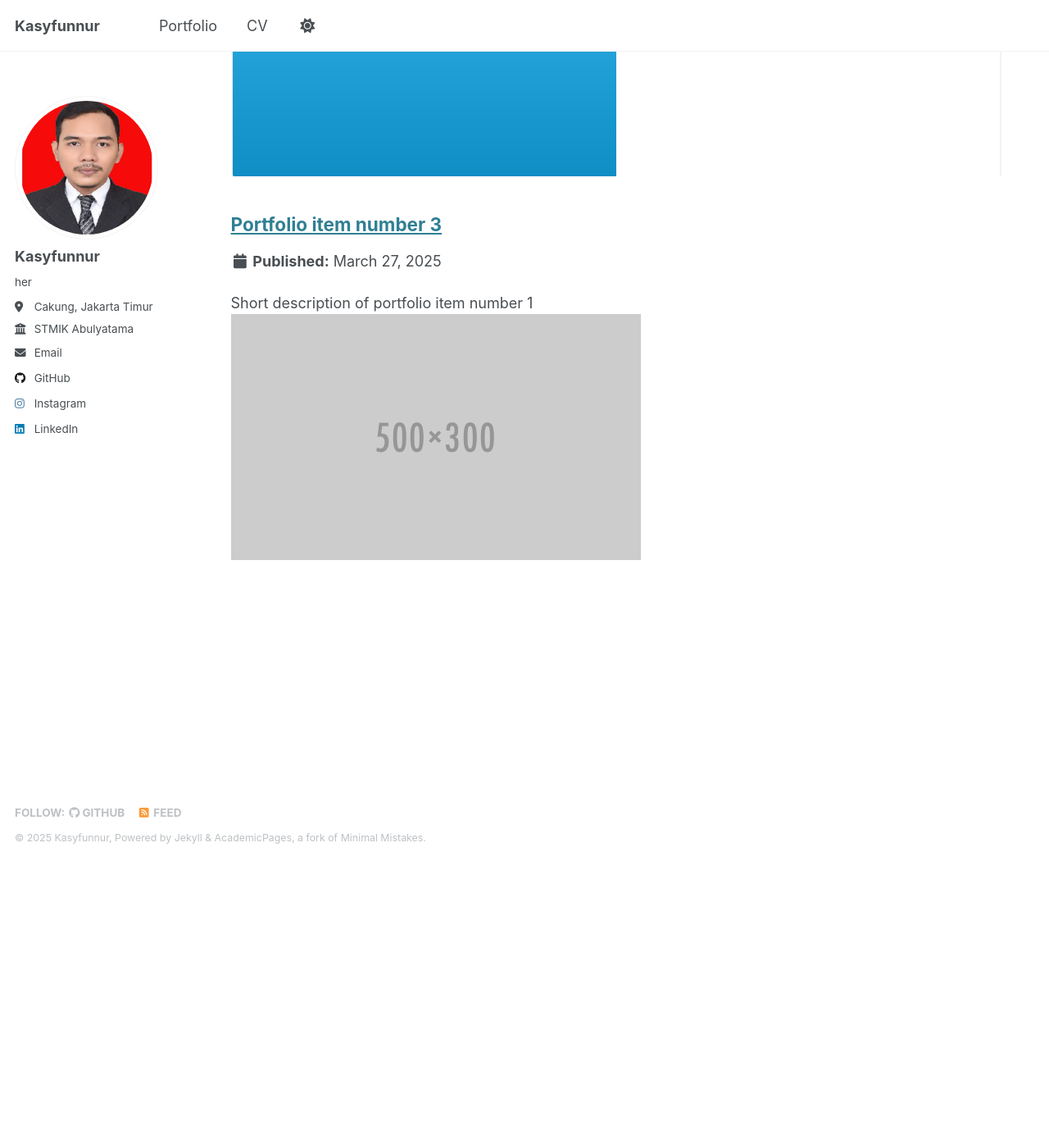
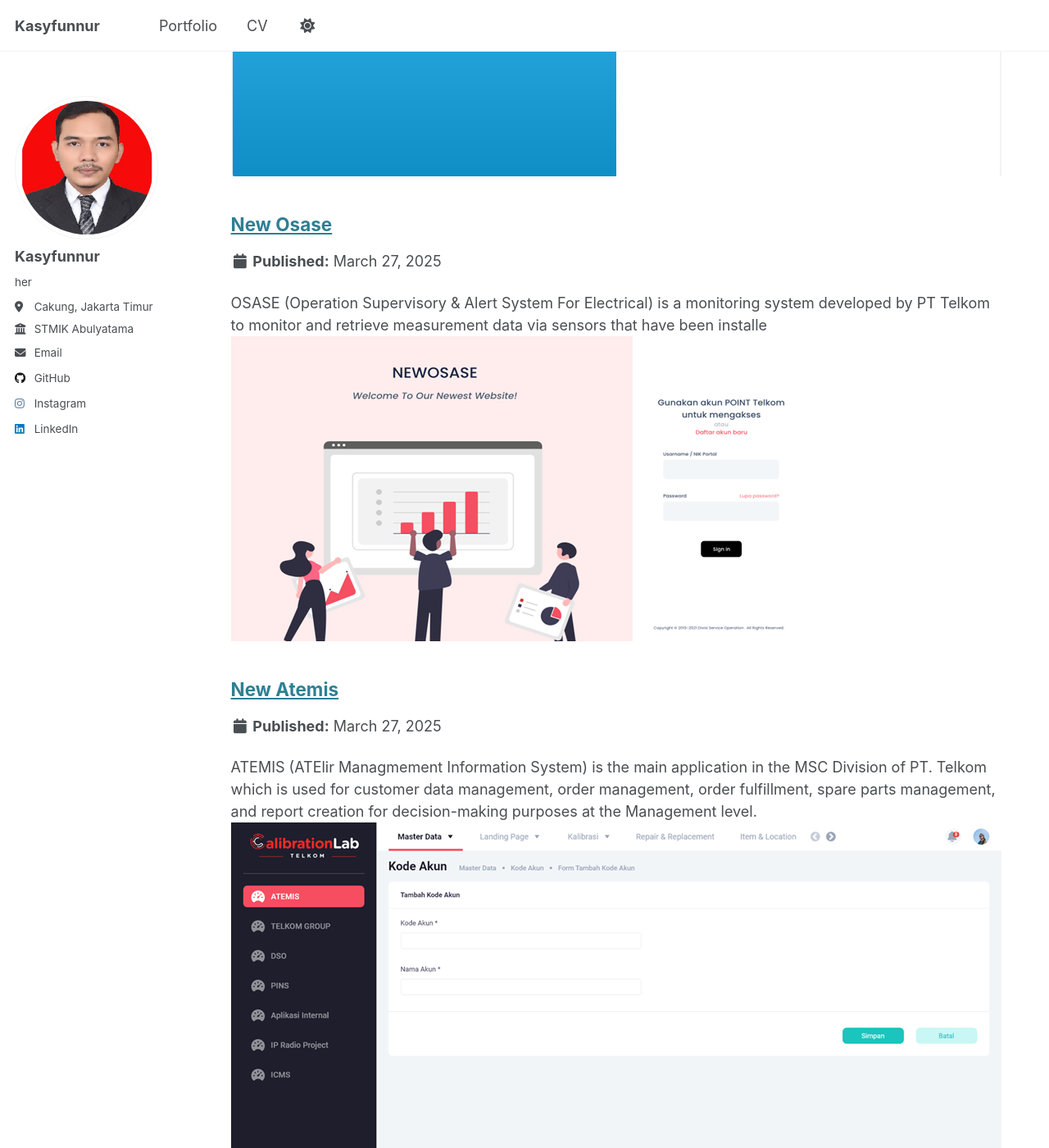
Before and after one commit to kasyfunnur/kasyfunnur.github.io, a Jekyll site: the page built from _pages/portfolio.html, in a window 1280 px wide and 1400 px high, scrolled down 1209 px. Shown: the whole window at 82% size. Built offline with Jekyll 4.4.1, drawn with Linux system fonts in a browser that asks for light colours; before the commit the page ends 2259 px from its top, so only the background shows below that; some of the changed text lies outside the part shown.

Commit message:
tambahn baru

```diff
--- a/_portfolio/portfolio-3.md
+++ b/_portfolio/portfolio-3.md
@@ -1,6 +1,6 @@
 ---
-title: "Portfolio item number 3"
-excerpt: "Short description of portfolio item number 1<br/><img src='/images/500x300.png'>"
+title: "New Osase"
+excerpt: " OSASE (Operation Supervisory & Alert System For Electrical) is a monitoring system developed by PT Telkom to monitor and retrieve measurement data via sensors that have been installe<br/><img src='/images/newosase.png'>"
 collection: portfolio
 ---
 
--- /dev/null
+++ b/_portfolio/portfolio-4.md
@@ -0,0 +1,7 @@
+---
+title: "New Atemis"
+excerpt: "ATEMIS (ATElir Managmement Information System) is the main application in the MSC Division of PT. Telkom which is used for customer data management, order management, order fulfillment, spare parts management, and report creation for decision-making purposes at the Management level.<br/><img src='/images/newatemis.png'>"
+collection: portfolio
+---
+
+sample description
--- /dev/null
+++ b/_portfolio/portfolio-5.md
@@ -0,0 +1,7 @@
+---
+title: "Natural Disaster Reporting System"
+excerpt: "This application is to ensure that disaster knowledge and information will be easily accessible according to the urgency and level of audience needs..<br/><img src='/images/bnpb.png'>"
+collection: portfolio
+---
+
+sample description
```
Also changed, not shown: _portfolio/portfolio-1.md (+1 -0 lines), images/bnpb.png (added), images/newatemis.png (added), images/newosase.png (added).
